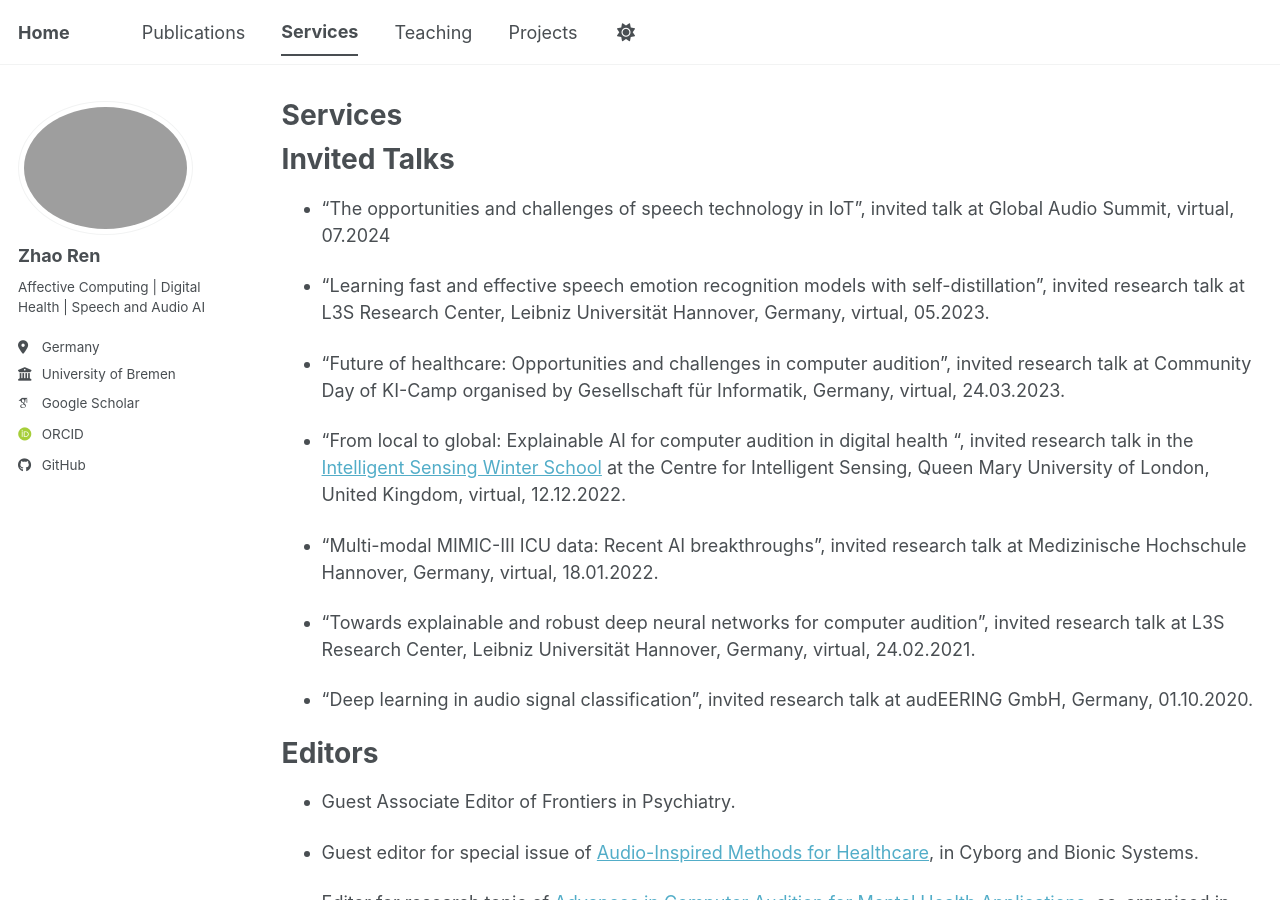
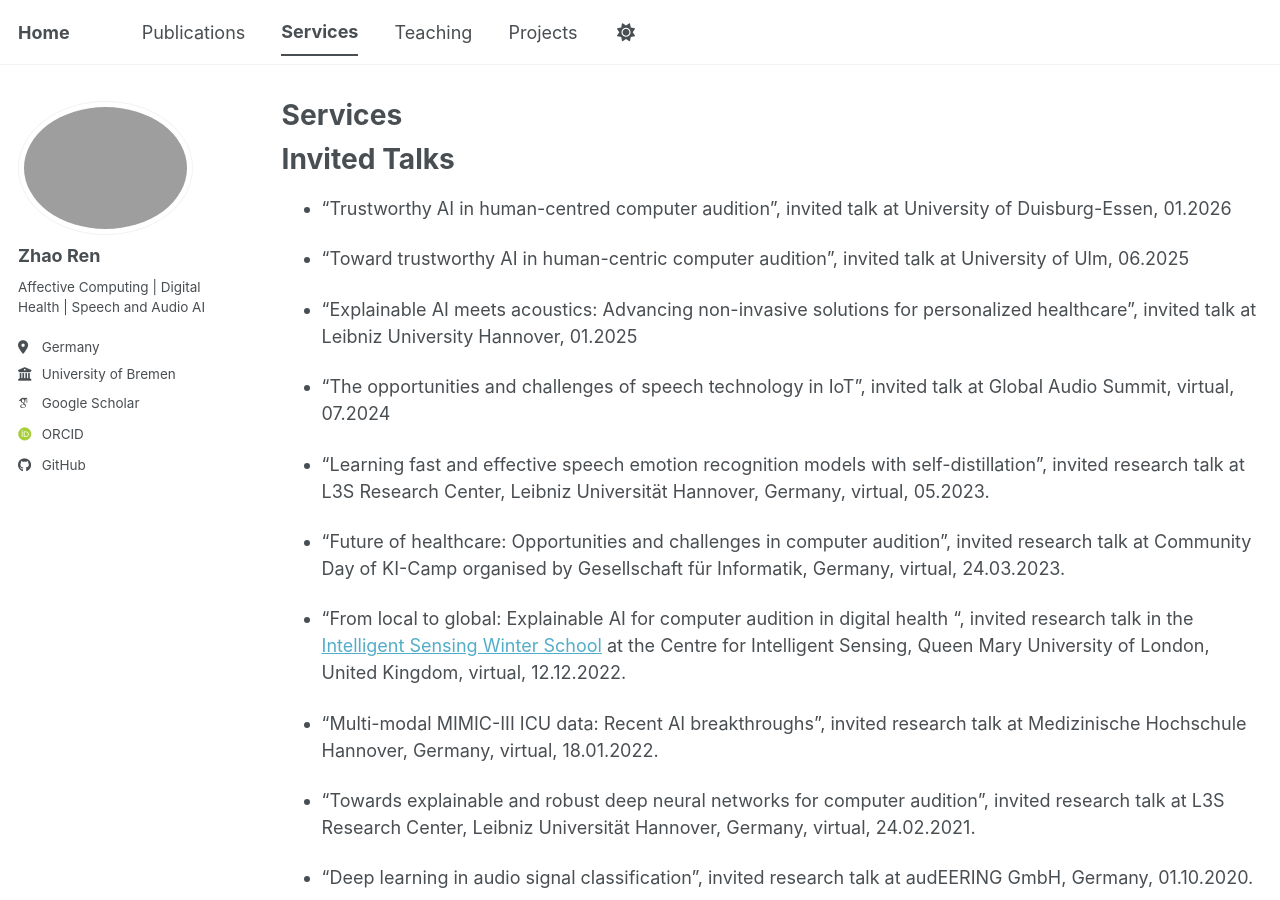
Before and after one commit to zhaoren91/zhaoren91.github.io, a Jekyll site: the page built from _pages/service.md, in a window 1280 px wide and 900 px high. Built offline with Jekyll 4.4.1, drawn with Linux system fonts in a browser that asks for light colours; some web fonts are replaced; a script bundle is joined from its source files by our own code; library files that are not in the unit come from our copies.

Commit message:
Update service.md

```diff
--- a/_pages/service.md
+++ b/_pages/service.md
@@ -6,6 +6,13 @@ author_profile: true
 ---
 
 # Invited Talks
+
+* "Trustworthy AI in human-centred computer audition", invited talk at University of Duisburg-Essen, 01.2026
+
+* "Toward trustworthy AI in human-centric computer audition", invited talk at University of Ulm, 06.2025
+
+* "Explainable AI meets acoustics: Advancing non-invasive solutions for personalized healthcare", invited talk at Leibniz University Hannover, 01.2025
+
 * “The opportunities and challenges of speech technology in IoT”, invited talk at Global Audio Summit, virtual, 07.2024
 
 * "Learning fast and effective speech emotion recognition models with self-distillation", invited research talk at L3S Research Center, Leibniz Universität Hannover, Germany, virtual, 05.2023.
```
